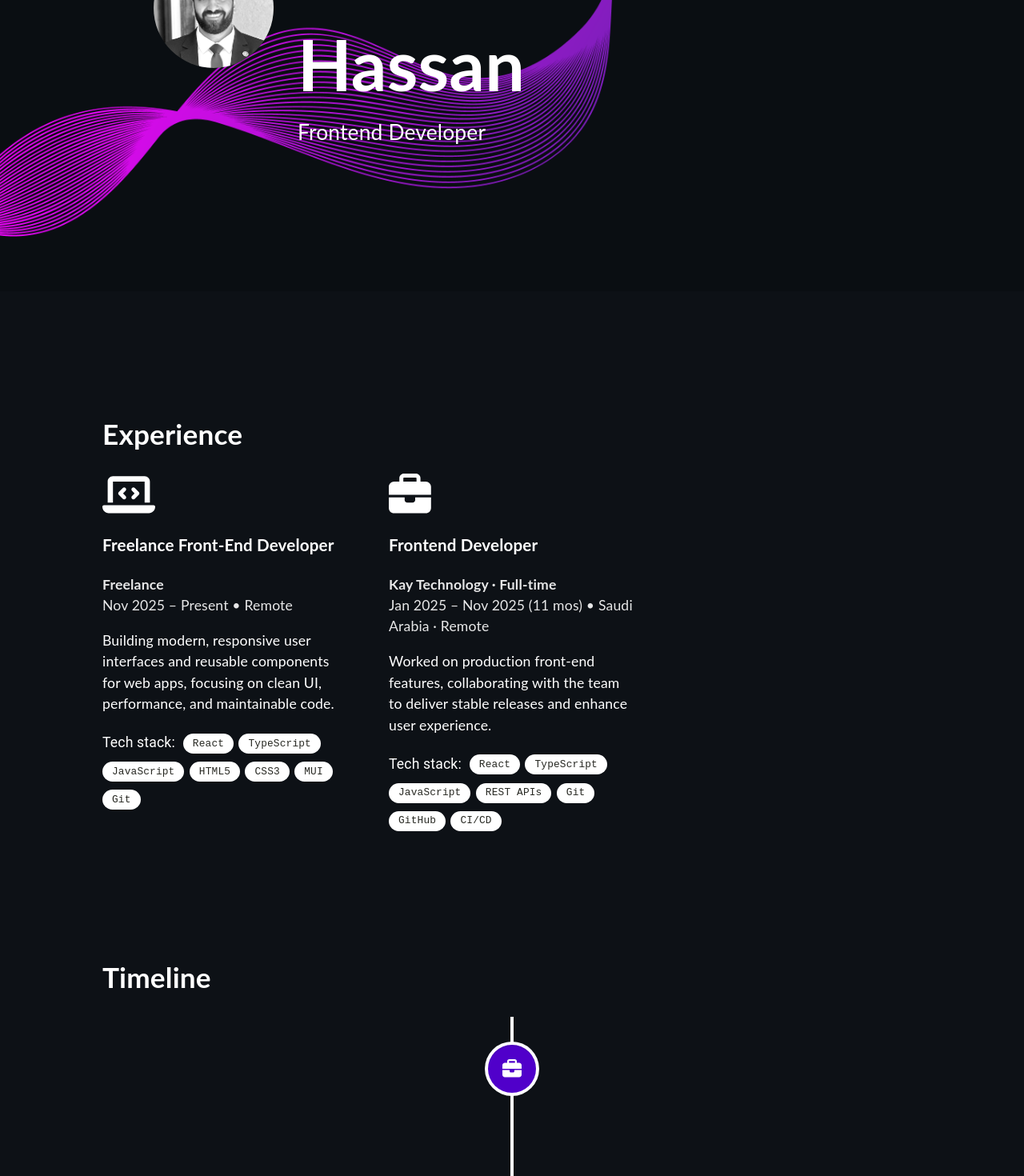
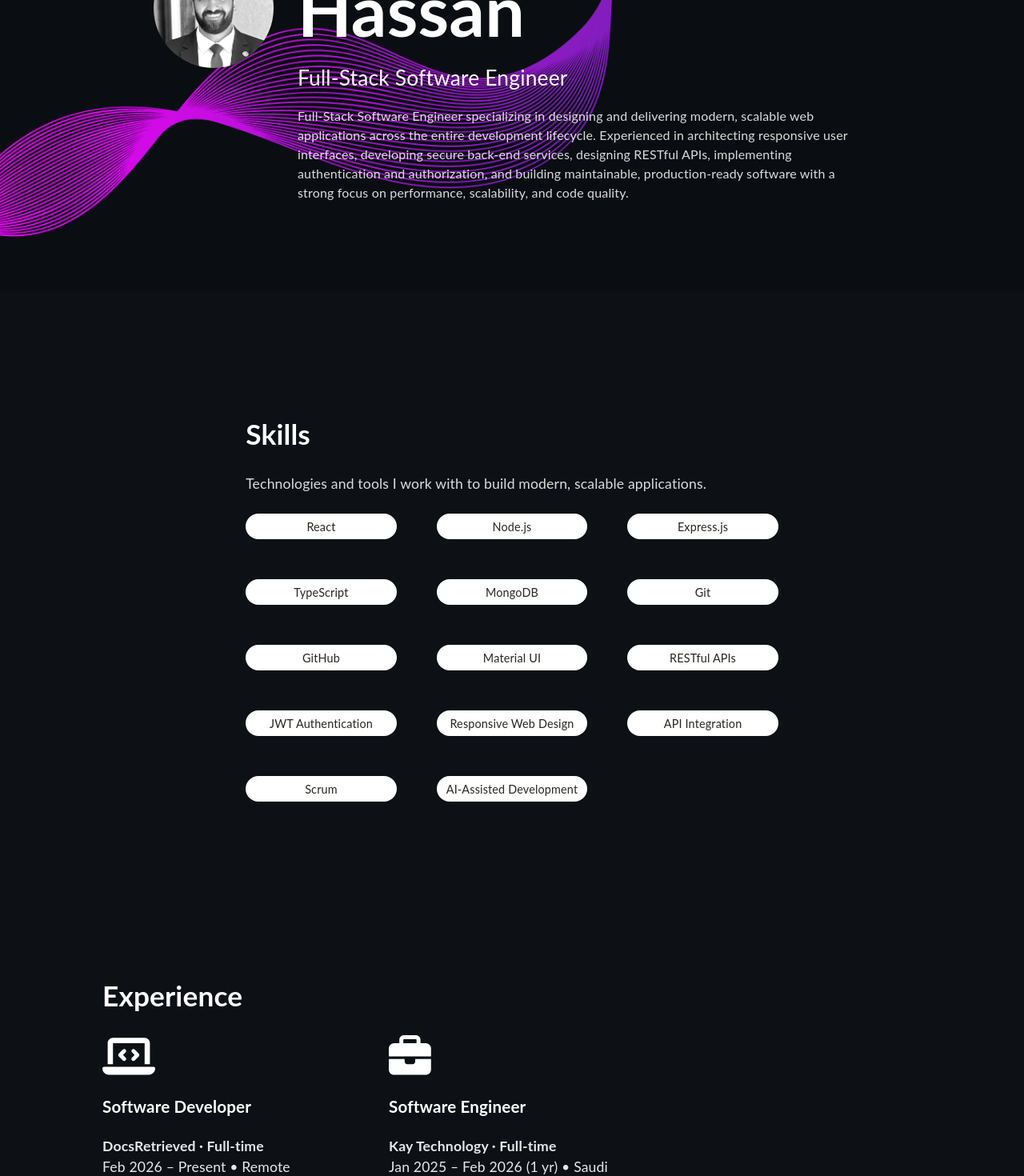
Before and after one commit to bedoo7/abdelrahman-hassan-portfolio, a React (Create React App) app: page / in a window 1280 px wide. Shown: the part 400-1870 px from the top of the page at 80% size. Built offline with nearby package versions, Linux system fonts and the light colour scheme.

Commit message:
refactor: update portfolio to Full-Stack Software Engineer profile

```diff
--- a/public/index.html
+++ b/public/index.html
@@ -5,10 +5,12 @@
 		<link rel="icon" href="%PUBLIC_URL%/logo.png" />
 		<meta name="viewport" content="width=device-width, initial-scale=1" />
 		<meta name="theme-color" content="#000000" />
-		<meta name="description" content="My personal portfolio website." />
+		<meta name="description" content="Abdelrahman Hassan - Full-Stack Software Engineer specializing in React, Node.js, Express.js, TypeScript, and MongoDB. Building modern, scalable web applications." />
+		<meta name="keywords" content="Abdelrahman Hassan, Software Engineer, Full-Stack Developer, MERN Stack, React, TypeScript, Node.js, Express.js, MongoDB, Material UI, JWT Authentication" />
+		<meta name="author" content="Abdelrahman Hassan" />
 		<link rel="apple-touch-icon" href="%PUBLIC_URL%/logo192.png" />
 		<link rel="manifest" href="%PUBLIC_URL%/manifest.json" />
-		<title>Abdelrahman Hassan</title>
+		<title>Abdelrahman Hassan | Full-Stack Software Engineer</title>
 	</head>
 	<body>
 		<noscript>You need to enable JavaScript to run this app.</noscript>
--- a/src/App.tsx
+++ b/src/App.tsx
@@ -1,8 +1,9 @@
 import React, {useState, useEffect} from "react";
 import {
   Main,
+  Skills,
+  Expertise,
   Timeline,
-  Expertise,
   Project,
   Contact,
   Navigation,
@@ -31,6 +32,7 @@ function App() {
         <Navigation parentToChild={{mode}} modeChange={handleModeChange}/>
         <FadeIn transitionDuration={700}>
             <Main/>
+            <Skills/>
             <Expertise/>
             <Timeline/>
             <Project/>
--- a/src/assets/styles/Main.scss
+++ b/src/assets/styles/Main.scss
@@ -40,6 +40,14 @@
 		font-size: 1.5em;
 		margin-block-start: 0px;
 		margin-block-end: 0px;
+	}
+
+	.about-text {
+		font-size: 1rem !important;
+		margin-top: 15px;
+		opacity: 0.85;
+		line-height: 1.5;
+		max-width: 700px;
 	}
 
 	h1 {
--- /dev/null
+++ b/src/assets/styles/Skills.scss
@@ -0,0 +1,65 @@
+.skills-container {
+    padding: 5% 10%;
+    display: flex;
+    flex-direction: column;
+    text-align: left;
+
+    .skills-subtitle {
+        opacity: 0.85;
+        margin-top: 0;
+        margin-bottom: 24px;
+        font-size: 1.1rem;
+    }
+}
+
+.skills-container .skills-grid {
+    display: flex;
+    flex-wrap: wrap;
+    gap: 12px;
+}
+
+.skill-chip {
+    color: rgb(39, 40, 34) !important;
+    background-color: white !important;
+    font-size: 0.9rem !important;
+    height: 32px !important;
+    font-family: "Lato", sans-serif !important;
+    border-radius: 16px !important;
+
+    span {
+        font-family: "Lato", sans-serif;
+        color: rgb(39, 40, 34);
+    }
+}
+
+.light-mode .skill-chip {
+    background-color: rgba(0, 0, 0, 0.08) !important;
+    box-shadow: 0px 3px 1px -2px rgba(0, 0, 0, 0.2), 0px 2px 2px 0px rgba(0, 0, 0, 0.14), 0px 1px 5px 0px rgba(0, 0, 0, 0.12);
+}
+
+@media screen {
+    @media (max-width: 768px) {
+        .skills-container {
+            display: block;
+            padding-left: 5%;
+            padding-right: 5%;
+        }
+
+        .skills-container .skills-grid {
+            display: flex;
+            flex-wrap: wrap;
+            gap: 8px;
+        }
+
+        .skill-chip {
+            font-size: 0.85rem !important;
+            height: 28px !important;
+        }
+    }
+
+    @media (max-width: 567px) {
+        .skills-container .skills-subtitle {
+            font-size: 0.95rem;
+        }
+    }
+}
--- a/src/components/Expertise.tsx
+++ b/src/components/Expertise.tsx
@@ -7,33 +7,25 @@ import "../assets/styles/Expertise.scss";
 const experiences = [
 	{
 		icon: faLaptopCode,
-		title: "Freelance Front-End Developer",
-		company: "Freelance",
-		period: "Nov 2025 – Present",
+		title: "Software Developer",
+		company: "DocsRetrieved · Full-time",
+		period: "Feb 2026 – Present",
 		location: "Remote",
 		description:
-			"Building modern, responsive user interfaces and reusable components for web apps, focusing on clean UI, performance, and maintainable code.",
+			"Lead the end-to-end design, architecture, and development of modern full-stack web applications using industry-standard technologies. Engineer scalable back-end services, secure authentication systems, and high-performance RESTful APIs capable of supporting production workloads. Build intuitive, responsive user experiences while maintaining clean architecture, reusable codebases, and long-term maintainability. Drive technical decisions, optimize application performance, troubleshoot complex issues, and deliver reliable software solutions aligned with business goals.",
 
-		tech: ["React", "TypeScript", "JavaScript", "HTML5", "CSS3", "MUI", "Git"],
+		tech: ["React", "Node.js", "Express.js", "TypeScript", "MongoDB", "JWT Authentication", "REST APIs", "Git"],
 	},
 	{
 		icon: faBriefcase,
-		title: "Frontend Developer",
+		title: "Software Engineer",
 		company: "Kay Technology · Full-time",
-		period: "Jan 2025 – Nov 2025 (11 mos)",
+		period: "Jan 2025 – Feb 2026 (1 yr)",
 		location: "Saudi Arabia · Remote",
 		description:
-			"Worked on production front-end features, collaborating with the team to deliver stable releases and enhance user experience.",
+			"Contributed to the engineering of enterprise-grade web applications, delivering production-ready features in a fast-paced Agile environment. Designed scalable application modules, integrated backend services, and improved maintainability through clean software engineering practices. Collaborated closely with product managers, designers, and engineers to transform business requirements into reliable software solutions. Participated throughout the software development lifecycle, including architecture discussions, implementation, optimization, debugging, testing, and release delivery.",
 
-		tech: [
-			"React",
-			"TypeScript",
-			"JavaScript",
-			"REST APIs",
-			"Git",
-			"GitHub",
-			"CI/CD",
-		],
+		tech: ["React", "TypeScript", "JavaScript", "REST APIs", "Git", "GitHub", "CI/CD"],
 	},
 ];
 
--- a/src/components/Main.tsx
+++ b/src/components/Main.tsx
@@ -27,8 +27,11 @@ function Main() {
 							<LinkedInIcon />
 						</a>
 					</div>
-					<h1>Abdelrahman Hassan</h1>
-					<p>Frontend Developer</p>
+				<h1>Abdelrahman Hassan</h1>
+				<p>Full-Stack Software Engineer</p>
+				<p className="about-text">
+					Full-Stack Software Engineer specializing in designing and delivering modern, scalable web applications across the entire development lifecycle. Experienced in architecting responsive user interfaces, developing secure back-end services, designing RESTful APIs, implementing authentication and authorization, and building maintainable, production-ready software with a strong focus on performance, scalability, and code quality.
+				</p>
 
 					<div className="mobile_social_icons">
 						<a
--- /dev/null
+++ b/src/components/Skills.tsx
@@ -0,0 +1,40 @@
+import React from "react";
+import Chip from "@mui/material/Chip";
+import "../assets/styles/Skills.scss";
+
+const skills = [
+	"React",
+	"Node.js",
+	"Express.js",
+	"TypeScript",
+	"MongoDB",
+	"Git",
+	"GitHub",
+	"Material UI",
+	"RESTful APIs",
+	"JWT Authentication",
+	"Responsive Web Design",
+	"API Integration",
+	"Scrum",
+	"AI-Assisted Development",
+];
+
+function Skills() {
+	return (
+		<div className="container" id="skills">
+			<div className="skills-container">
+				<h1>Skills</h1>
+				<p className="skills-subtitle">
+					Technologies and tools I work with to build modern, scalable applications.
+				</p>
+				<div className="skills-grid">
+					{skills.map((skill, index) => (
+						<Chip key={index} className="skill-chip" label={skill} />
+					))}
+				</div>
+			</div>
+		</div>
+	);
+}
+
+export default Skills;
--- a/src/components/Timeline.tsx
+++ b/src/components/Timeline.tsx
@@ -15,26 +15,27 @@ import "../assets/styles/Timeline.scss";
 const timelineItems = [
 	{
 		type: "work",
-		date: "Nov 2025 – Present",
-		title: "Freelance Front-End Developer",
-		subtitle: "Remote · Egypt",
+		date: "Feb 2026 – Present",
+		title: "Software Developer",
+		subtitle: "DocsRetrieved · Full-time · Remote",
 		points: [
-			"Built responsive web apps using React, TypeScript, and MUI",
-			"Integrated public APIs and improved UI performance",
-			"Worked with clients to deliver functional UI solutions",
-			"Learning Node.js / Express fundamentals to grow full-stack skills",
+			"Lead the end-to-end design, architecture, and development of modern full-stack web applications using industry-standard technologies",
+			"Engineer scalable back-end services, secure authentication systems, and high-performance RESTful APIs capable of supporting production workloads",
+			"Build intuitive, responsive user experiences while maintaining clean architecture, reusable codebases, and long-term maintainability",
+			"Drive technical decisions, optimize application performance, troubleshoot complex issues, and deliver reliable software solutions aligned with business goals",
 		],
 		icon: faBriefcase,
 	},
 	{
 		type: "work",
-		date: "Jan 2025 – Nov 2025",
-		title: "Frontend Developer",
+		date: "Jan 2025 – Feb 2026",
+		title: "Software Engineer",
 		subtitle: "Kay Technology · Full-time · Saudi Arabia (Remote)",
 		points: [
-			"Implemented UI features and maintained existing modules",
-			"Collaborated with team to deliver stable releases",
-			"Fixed UI bugs and improved responsiveness across devices",
+			"Contributed to the engineering of enterprise-grade web applications, delivering production-ready features in a fast-paced Agile environment",
+			"Designed scalable application modules, integrated backend services, and improved maintainability through clean software engineering practices",
+			"Collaborated closely with product managers, designers, and engineers to transform business requirements into reliable software solutions",
+			"Participated throughout the software development lifecycle, including architecture discussions, implementation, optimization, debugging, testing, and release delivery",
 		],
 		icon: faBriefcase,
 	},
@@ -60,10 +61,10 @@ const timelineItems = [
 	},
 	{
 		type: "education",
-		date: "Sep 2020 – Sep 2024",
-		title: "Bachelor of Information Systems",
-		subtitle: "Faculty of Computer & Information – KSU · Kafr Elsheykh, Egypt",
-		points: ["GPA: 3.3/4 (Very Good With Honor)"],
+		date: "2020 – 2024",
+		title: "B.Sc. in Computer Science",
+		subtitle: "Kafrelsheikh University · Very Good with Honors",
+		points: [],
 		icon: faGraduationCap,
 	},
 ];
--- a/src/components/index.js
+++ b/src/components/index.js
@@ -1,6 +1,7 @@
 export { default as Navigation } from "./Navigation";
 export { default as Footer } from "./Footer";
 export { default as Main } from "./Main";
+export { default as Skills } from "./Skills";
 export { default as Expertise } from "./Expertise";
 export { default as Timeline } from "./Timeline";
 export { default as Project } from "./Project";
```
